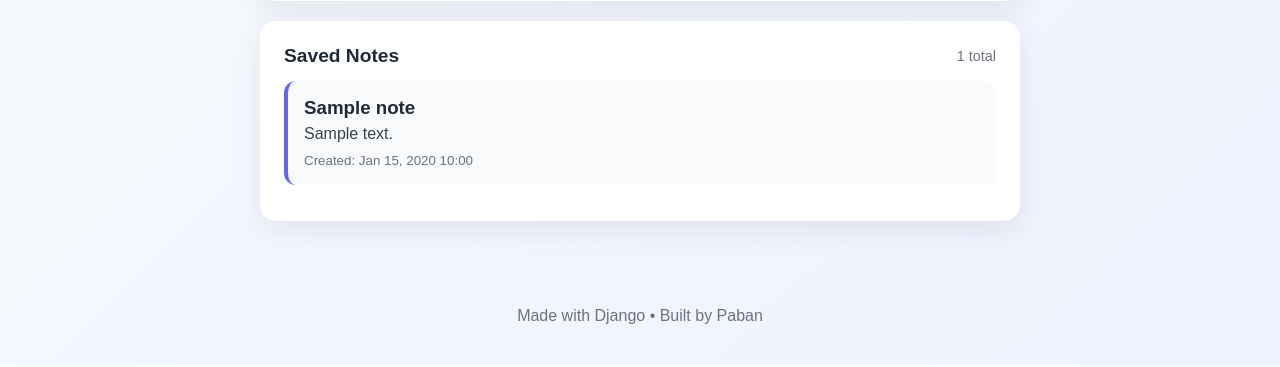
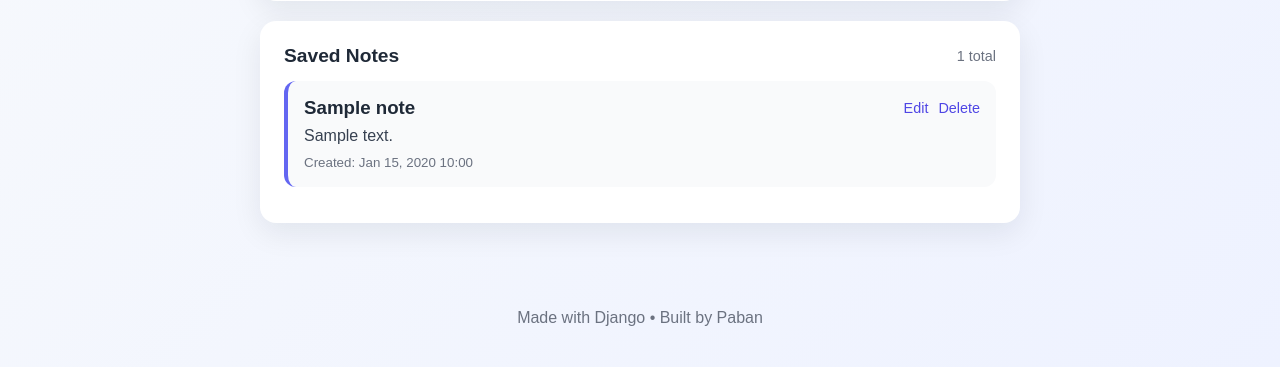
Before and after one commit to Paban-Bhandari/notes_app, a Django app: page / in a window 1280 px wide. Shown: the part 485-852 px from the top of the page. Run offline with Django 5.2, Linux system fonts and the light colour scheme; tables that the repository leaves empty hold one stand-in row (values such as "Sample post").

Commit message:
added edit and update buttons

```diff
--- a/note/static/style.css
+++ b/note/static/style.css
@@ -112,8 +112,27 @@ body {
     border-left: 4px solid #6366f1;
 }
 
+.note-card-header {
+    display: flex;
+    justify-content: space-between;
+    align-items: center;
+    gap: 12px;
+    margin-bottom: 8px;
+}
+
 .note-card h3 {
-    margin: 0 0 6px;
+    margin: 0;
+}
+
+.note-actions {
+    display: flex;
+    gap: 10px;
+}
+
+.note-actions a {
+    text-decoration: none;
+    color: #4f46e5;
+    font-size: 0.9rem;
 }
 
 .note-card p {
--- a/note/templates/home.html
+++ b/note/templates/home.html
@@ -32,7 +32,13 @@ Home
         {% if notes %}
             {% for note in notes %}
                 <article class="note-card">
-                    <h3>{{ note.title }}</h3>
+                    <div class="note-card-header">
+                        <h3>{{ note.title }}</h3>
+                        <div class="note-actions">
+                            <a href="{% url 'edit_note' note.id %}">Edit</a>
+                            <a href="{% url 'delete_note' note.id %}" onclick="return confirm('Delete this note?')">Delete</a>
+                        </div>
+                    </div>
                     <p>{{ note.content }}</p>
                     <small>Created: {{ note.created_at|date:"M d, Y H:i" }}</small>
                 </article>
--- a/note/urls.py
+++ b/note/urls.py
@@ -2,5 +2,7 @@ from django.urls import path
 from . import views
 
 urlpatterns = [
-    path ("",views.home,name="home"),
+    path("", views.home, name="home"),
+    path("notes/<int:note_id>/edit/", views.edit_note, name="edit_note"),
+    path("notes/<int:note_id>/delete/", views.delete_note, name="delete_note"),
 ]
--- a/note/views.py
+++ b/note/views.py
@@ -1,4 +1,4 @@
-from django.shortcuts import redirect, render
+from django.shortcuts import get_object_or_404, redirect, render
 from .models import Note
 
 
@@ -14,3 +14,26 @@ def home(request):
 
     notes = Note.objects.all().order_by("-id")
     return render(request, "home.html", {"notes": notes})
+
+
+def edit_note(request, note_id):
+    note = get_object_or_404(Note, id=note_id)
+
+    if request.method == "POST":
+        title = request.POST.get("title", "").strip()
+        content = request.POST.get("content", "").strip()
+
+        if title and content:
+            note.title = title
+            note.content = content
+            note.save()
+
+        return redirect("home")
+
+    return render(request, "edit_note.html", {"note": note})
+
+
+def delete_note(request, note_id):
+    note = get_object_or_404(Note, id=note_id)
+    note.delete()
+    return redirect("home")
```
Also changed, not shown: note/templates/edit_note.html (added, +19 -0 lines).
